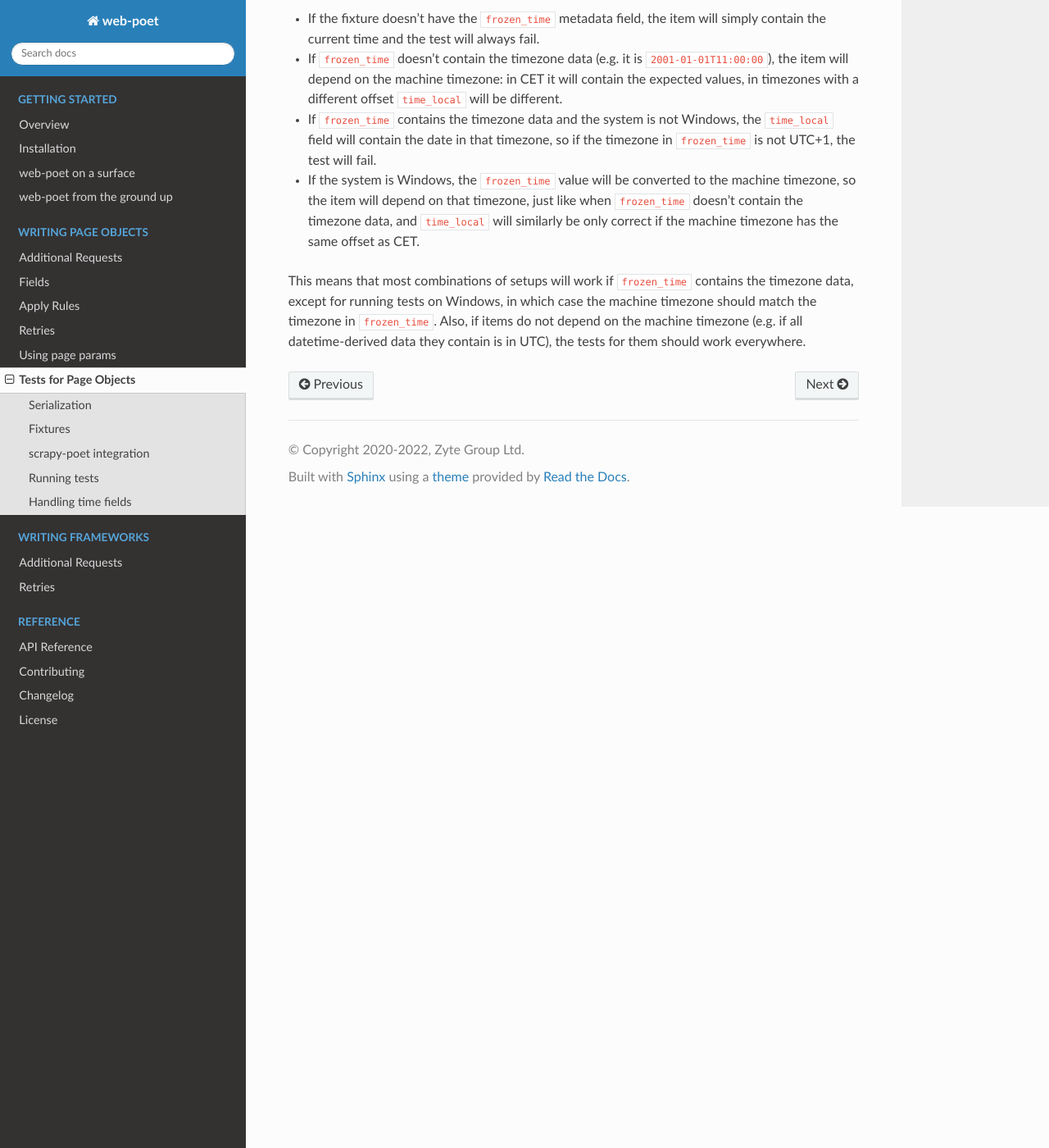
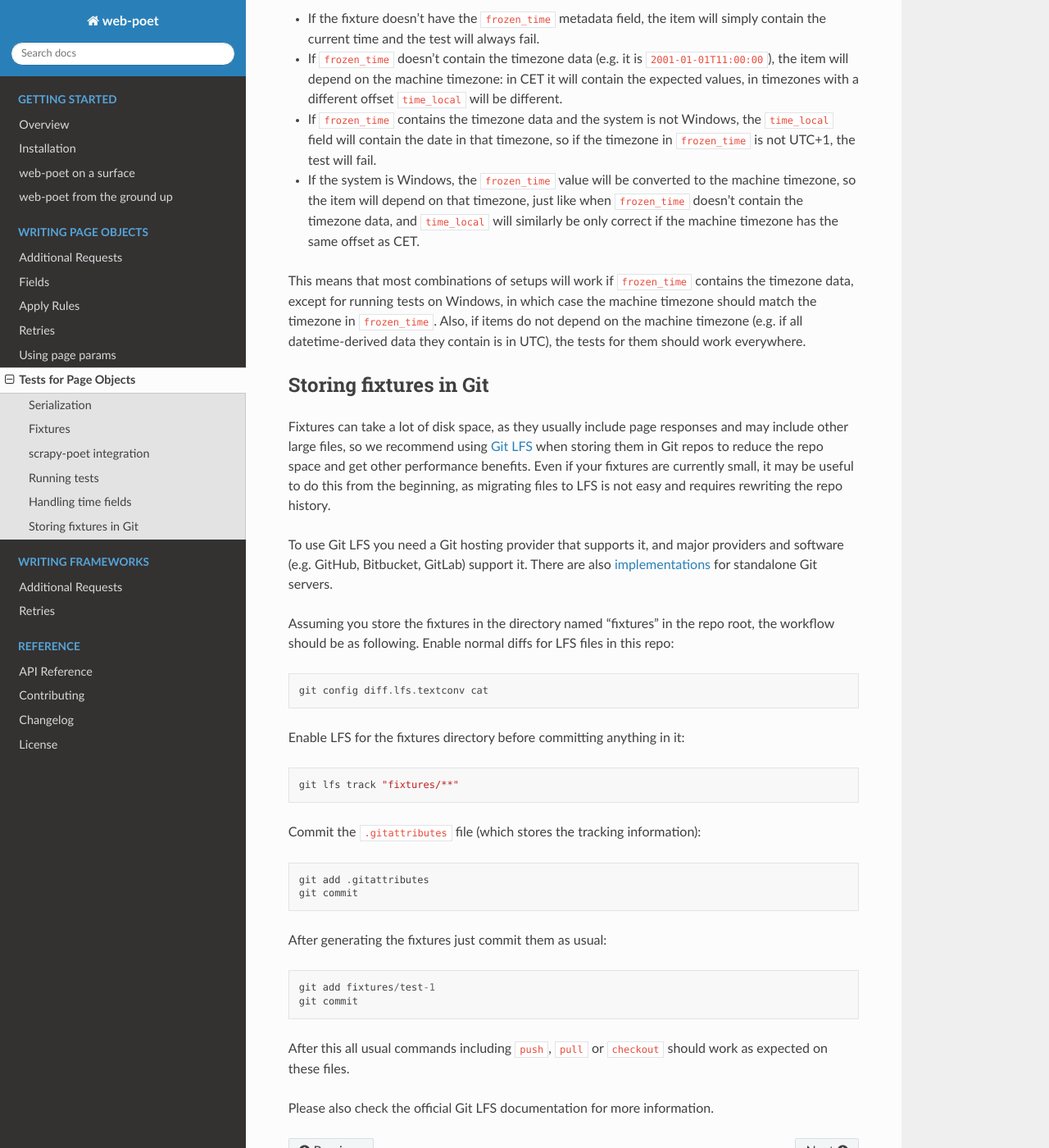
Before and after one commit to scrapinghub/web-poet, a Sphinx documentation site: the page built from docs/page-objects/testing.rst, in a window 1280 px wide and 1400 px high, scrolled down 2677 px. Shown: the whole window at 82% size. Built offline with Sphinx 7.4.7 and the Read the Docs theme 2.0.0, drawn with Linux system fonts in a browser that asks for light colours.

Commit message:
Document storing fixtures using Git LFS.

```diff
--- a/docs/page-objects/testing.rst
+++ b/docs/page-objects/testing.rst
@@ -158,3 +158,45 @@ items do not depend on the machine timezone (e.g. if all datetime-derived data
 they contain is in UTC), the tests for them should work everywhere.
 
 .. _dateutil: https://github.com/dateutil/dateutil
+
+Storing fixtures in Git
+=======================
+
+Fixtures can take a lot of disk space, as they usually include page responses
+and may include other large files, so we recommend using `Git LFS`_ when
+storing them in Git repos to reduce the repo space and get other performance
+benefits. Even if your fixtures are currently small, it may be useful to do
+this from the beginning, as migrating files to LFS is not easy and requires
+rewriting the repo history.
+
+To use Git LFS you need a Git hosting provider that supports it, and major
+providers and software (e.g. GitHub, Bitbucket, GitLab) support it. There are
+also `implementations`_ for standalone Git servers.
+
+Assuming you store the fixtures in the directory named "fixtures" in the repo
+root, the workflow should be as following. Enable normal diffs for LFS files in
+this repo::
+
+  git config diff.lfs.textconv cat
+
+Enable LFS for the fixtures directory before committing anything in it::
+
+  git lfs track "fixtures/**"
+
+Commit the ``.gitattributes`` file (which stores the tracking information)::
+
+  git add .gitattributes
+  git commit
+
+After generating the fixtures just commit them as usual::
+
+  git add fixtures/test-1
+  git commit
+
+After this all usual commands including ``push``, ``pull`` or ``checkout``
+should work as expected on these files.
+
+Please also check the official Git LFS documentation for more information.
+
+.. _Git LFS: https://git-lfs.com/
+.. _implementations: https://github.com/git-lfs/git-lfs/wiki/Implementations
```
